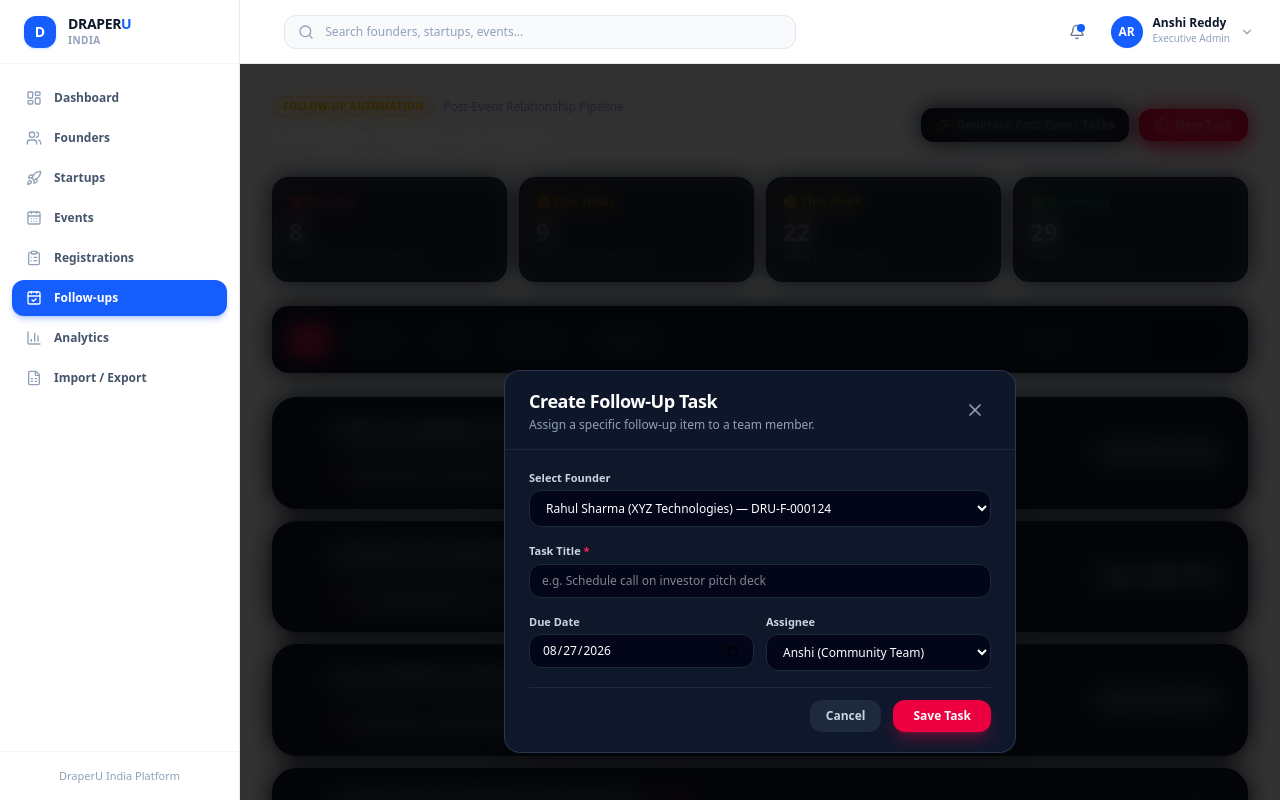
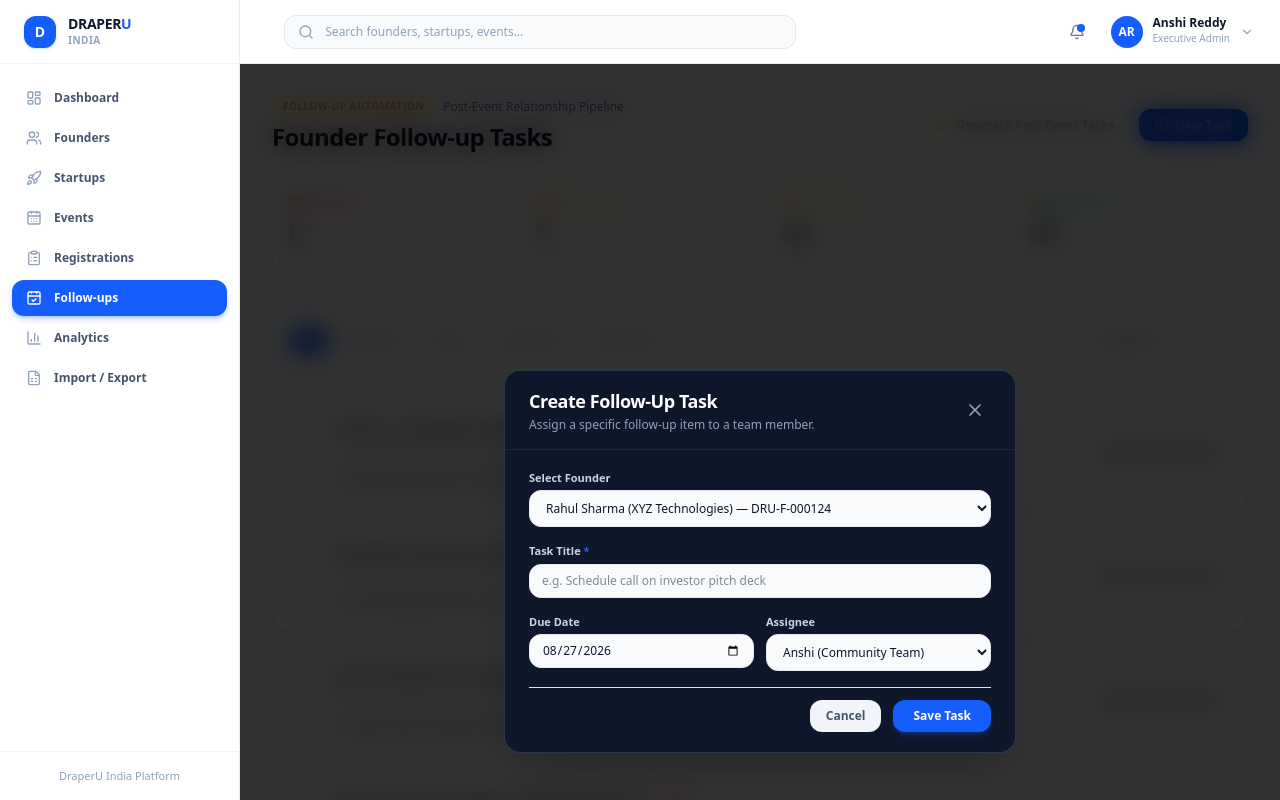
Before and after one commit to namithreddymara/draper_u_founders_dashboard, a Next.js app: page /follow-ups in a window 1280 px wide. Both pictures are taken after a click on the button "New Task". Shown: the top 800 px of the page. Built offline with nearby package versions, Linux system fonts and the light colour scheme.

Commit message:
Refresh dashboard and utility page styling

```diff
--- a/src/app/follow-ups/page.tsx
+++ b/src/app/follow-ups/page.tsx
@@ -115,12 +115,12 @@ export default function FollowUpsPage() {
       <div className="flex flex-col sm:flex-row items-start sm:items-center justify-between gap-4">
         <div>
           <div className="flex items-center gap-2">
-            <span className="px-2.5 py-0.5 text-[10px] font-bold uppercase tracking-wider rounded-full bg-amber-500/10 text-amber-400 border border-amber-500/30">
+            <span className="px-2.5 py-0.5 text-[10px] font-bold uppercase tracking-wider rounded-full bg-amber-50 text-amber-700 border border-amber-200">
               Follow-Up Automation
             </span>
-            <span className="text-xs text-slate-400">Post-Event Relationship Pipeline</span>
+            <span className="text-xs text-slate-500">Post-Event Relationship Pipeline</span>
           </div>
-          <h1 className="text-2xl font-black text-white tracking-tight mt-1">
+          <h1 className="text-2xl font-black text-slate-900 tracking-tight mt-1">
             Founder Follow-up Tasks
           </h1>
         </div>
@@ -128,14 +128,14 @@ export default function FollowUpsPage() {
         <div className="flex items-center gap-2.5">
           <button
             onClick={() => setIsGenerateModalOpen(true)}
-            className="flex items-center gap-1.5 px-3.5 py-2 rounded-xl bg-slate-900 border border-slate-800 hover:border-slate-700 text-slate-200 text-xs font-semibold transition"
+            className="flex items-center gap-1.5 px-3.5 py-2 rounded-xl bg-white border border-slate-200 hover:bg-slate-50 text-slate-700 text-xs font-semibold transition"
           >
             <Sparkles className="w-3.5 h-3.5 text-amber-400" />
             <span>Generate Post-Event Tasks</span>
           </button>
           <button
             onClick={() => setIsNewTaskModalOpen(true)}
-            className="flex items-center gap-1.5 px-4 py-2 rounded-xl bg-rose-600 hover:bg-rose-500 text-white text-xs font-bold shadow-lg shadow-rose-600/30 transition"
+            className="flex items-center gap-1.5 px-4 py-2 rounded-xl bg-blue-600 hover:bg-blue-700 text-white text-xs font-bold shadow-md shadow-blue-600/25 transition"
           >
             <PlusCircle className="w-3.5 h-3.5" />
             <span>New Task</span>
@@ -149,14 +149,14 @@ export default function FollowUpsPage() {
           onClick={() => setActiveTab('overdue')}
           className={`p-4 rounded-2xl border text-left transition ${
             activeTab === 'overdue'
-              ? 'bg-rose-950/40 border-rose-500/60 ring-2 ring-rose-500/20'
-              : 'bg-slate-900/80 border-slate-800 hover:border-slate-700'
+              ? 'bg-blue-50 border-blue-300 ring-2 ring-blue-100'
+              : 'bg-white border-slate-200 hover:border-blue-200'
           }`}
         >
-          <span className="text-xs font-bold text-rose-400 flex items-center gap-1.5">
+          <span className="text-xs font-bold text-red-600 flex items-center gap-1.5">
             🔴 Overdue
           </span>
-          <div className="text-2xl font-black text-white mt-1.5">{overdueCount}</div>
+          <div className="text-2xl font-black text-slate-900 mt-1.5">{overdueCount}</div>
           <p className="text-[10px] text-slate-400 mt-0.5">Needs immediate touchpoint</p>
         </button>
 
@@ -164,14 +164,14 @@ export default function FollowUpsPage() {
           onClick={() => setActiveTab('today')}
           className={`p-4 rounded-2xl border text-left transition ${
             activeTab === 'today'
-              ? 'bg-amber-950/40 border-amber-500/60 ring-2 ring-amber-500/20'
-              : 'bg-slate-900/80 border-slate-800 hover:border-slate-700'
+              ? 'bg-amber-50 border-amber-300 ring-2 ring-amber-100'
+              : 'bg-white border-slate-200 hover:border-amber-200'
           }`}
         >
           <span className="text-xs font-bold text-amber-400 flex items-center gap-1.5">
             🟠 Due Today
           </span>
-          <div className="text-2xl font-black text-white mt-1.5">{todayCount}</div>
+          <div className="text-2xl font-black text-slate-900 mt-1.5">{todayCount}</div>
           <p className="text-[10px] text-slate-400 mt-0.5">Calls & emails scheduled</p>
         </button>
 
@@ -179,14 +179,14 @@ export default function FollowUpsPage() {
           onClick={() => setActiveTab('this_week')}
           className={`p-4 rounded-2xl border text-left transition ${
             activeTab === 'this_week'
-              ? 'bg-yellow-950/40 border-yellow-500/60 ring-2 ring-yellow-500/20'
-              : 'bg-slate-900/80 border-slate-800 hover:border-slate-700'
+              ? 'bg-yellow-50 border-yellow-300 ring-2 ring-yellow-100'
+              : 'bg-white border-slate-200 hover:border-yellow-200'
           }`}
         >
           <span className="text-xs font-bold text-yellow-300 flex items-center gap-1.5">
             🟡 This Week
           </span>
-          <div className="text-2xl font-black text-white mt-1.5">{thisWeekCount}</div>
+          <div className="text-2xl font-black text-slate-900 mt-1.5">{thisWeekCount}</div>
           <p className="text-[10px] text-slate-400 mt-0.5">Active priority actions</p>
         </button>
 
@@ -195,19 +195,19 @@ export default function FollowUpsPage() {
           className={`p-4 rounded-2xl border text-left transition ${
             activeTab === 'upcoming'
               ? 'bg-emerald-950/40 border-emerald-500/60 ring-2 ring-emerald-500/20'
-              : 'bg-slate-900/80 border-slate-800 hover:border-slate-700'
+              : 'bg-white border-slate-200 hover:border-emerald-200'
           }`}
         >
           <span className="text-xs font-bold text-emerald-400 flex items-center gap-1.5">
             🟢 Upcoming
           </span>
-          <div className="text-2xl font-black text-white mt-1.5">{upcomingCount}</div>
+          <div className="text-2xl font-black text-slate-900 mt-1.5">{upcomingCount}</div>
           <p className="text-[10px] text-slate-400 mt-0.5">Future cohort & intros</p>
         </button>
       </div>
 
       {/* Filter Row */}
-      <div className="flex flex-col sm:flex-row items-start sm:items-center justify-between gap-3 p-4 rounded-2xl bg-slate-900 border border-slate-800">
+      <div className="flex flex-col sm:flex-row items-start sm:items-center justify-between gap-3 p-4 rounded-2xl bg-white border border-slate-200 shadow-sm">
         <div className="flex flex-wrap items-center gap-2">
           {(['all', 'overdue', 'today', 'upcoming', 'completed'] as const).map((tab) => (
             <button
@@ -215,8 +215,8 @@ export default function FollowUpsPage() {
               onClick={() => setActiveTab(tab)}
               className={`px-3 py-1.5 rounded-xl text-xs font-semibold capitalize transition ${
                 activeTab === tab
-                  ? 'bg-rose-600 text-white shadow-md shadow-rose-600/30'
-                  : 'text-slate-400 hover:text-slate-200 hover:bg-slate-950'
+                  ? 'bg-blue-600 text-white shadow-md shadow-blue-600/25'
+                  : 'text-slate-500 hover:text-slate-900 hover:bg-slate-100'
               }`}
             >
               {tab.replace('_', ' ')}
@@ -229,7 +229,7 @@ export default function FollowUpsPage() {
           <select
             value={selectedAssignee}
             onChange={(e) => setSelectedAssignee(e.target.value)}
-            className="bg-slate-950 border border-slate-800 rounded-xl px-3 py-1.5 text-xs text-slate-300 focus:outline-none"
+            className="bg-slate-50 border border-slate-200 rounded-xl px-3 py-1.5 text-xs text-slate-700 focus:outline-none"
           >
             <option value="all">Everyone</option>
             <option value="Anshi">Anshi</option>
@@ -244,7 +244,7 @@ export default function FollowUpsPage() {
         {filteredTasks.map((task) => (
           <div
             key={task.id}
-            className="p-5 rounded-3xl bg-slate-900 border border-slate-800 hover:border-slate-700 shadow-xl transition flex flex-col md:flex-row items-start md:items-center justify-between gap-4 group"
+            className="p-5 rounded-2xl bg-white border border-slate-200 hover:border-blue-300 shadow-sm transition flex flex-col md:flex-row items-start md:items-center justify-between gap-4 group"
           >
             <div className="flex items-start gap-4">
               <button
@@ -252,7 +252,7 @@ export default function FollowUpsPage() {
                 className={`w-6 h-6 rounded-full flex items-center justify-center mt-0.5 transition shrink-0 ${
                   task.status === 'completed'
                     ? 'bg-emerald-500 text-black'
-                    : 'border-2 border-slate-700 hover:border-rose-500'
+                    : 'border-2 border-slate-300 hover:border-blue-500'
                 }`}
               >
                 {task.status === 'completed' && <CheckCircle2 className="w-4 h-4" />}
@@ -262,7 +262,7 @@ export default function FollowUpsPage() {
                 <div className="flex flex-wrap items-center gap-2">
                   <h3
                     className={`font-bold text-sm ${
-                      task.status === 'completed' ? 'line-through text-slate-500' : 'text-white'
+                      task.status === 'completed' ? 'line-through text-slate-400' : 'text-slate-900'
                     }`}
                   >
                     {task.title}
@@ -271,7 +271,7 @@ export default function FollowUpsPage() {
                     {task.priority}
                   </Badge>
                   {task.eventTitle && (
-                    <span className="text-[10px] text-slate-400 bg-slate-950 px-2 py-0.5 rounded border border-slate-800">
+                    <span className="text-[10px] text-slate-500 bg-slate-50 px-2 py-0.5 rounded border border-slate-200">
                       via {task.eventTitle}
                     </span>
                   )}
@@ -282,8 +282,8 @@ export default function FollowUpsPage() {
                 </p>
 
                 <div className="flex flex-wrap items-center gap-3 pt-1 text-xs text-slate-400">
-                  <span className="flex items-center gap-1 font-semibold text-slate-300">
-                    <Users className="w-3.5 h-3.5 text-rose-400" />
+                  <span className="flex items-center gap-1 font-semibold text-slate-700">
+                    <Users className="w-3.5 h-3.5 text-blue-600" />
                     {task.founderName} ({task.founderCompany})
                   </span>
                   <span className="flex items-center gap-1">
@@ -298,7 +298,7 @@ export default function FollowUpsPage() {
             <div className="flex items-center gap-2 self-end md:self-center shrink-0">
               <Link
                 href={`/founders/${task.founderId}`}
-                className="px-3 py-1.5 rounded-xl bg-slate-800 hover:bg-slate-700 text-slate-200 text-xs font-semibold transition"
+                className="px-3 py-1.5 rounded-xl bg-slate-100 hover:bg-slate-200 text-slate-700 text-xs font-semibold transition"
               >
                 Open Founder CRM
               </Link>
@@ -326,7 +326,7 @@ export default function FollowUpsPage() {
             <select
               value={selectedEventId}
               onChange={(e) => setSelectedEventId(e.target.value)}
-              className="w-full bg-slate-950 border border-slate-800 rounded-xl px-3 py-2 text-xs text-white focus:border-rose-500 focus:outline-none"
+              className="w-full bg-slate-50 border border-slate-200 rounded-xl px-3 py-2 text-xs text-slate-900 focus:border-blue-500 focus:outline-none"
             >
               {events.map((e) => (
                 <option key={e.id} value={e.id}>
@@ -340,17 +340,17 @@ export default function FollowUpsPage() {
             ⚡ <strong>Automated Logic:</strong> Founders currently fundraising will have high-priority deck reviews scheduled. Bootstrapped/Scaling founders will receive tailored community intro tasks.
           </div>
 
-          <div className="flex justify-end gap-3 pt-3 border-t border-slate-800">
+          <div className="flex justify-end gap-3 pt-3 border-t border-slate-200">
             <button
               type="button"
               onClick={() => setIsGenerateModalOpen(false)}
-              className="px-4 py-2 rounded-xl bg-slate-800 text-slate-300 text-xs font-semibold hover:bg-slate-700 transition"
+              className="px-4 py-2 rounded-xl bg-slate-100 text-slate-600 text-xs font-semibold hover:bg-slate-200 transition"
             >
               Cancel
             </button>
             <button
               onClick={handleGeneratePostEventFollowups}
-              className="px-5 py-2 rounded-xl bg-rose-600 hover:bg-rose-500 text-white text-xs font-bold shadow-lg shadow-rose-600/30 transition flex items-center gap-1.5"
+              className="px-5 py-2 rounded-xl bg-blue-600 hover:bg-blue-700 text-white text-xs font-bold shadow-md shadow-blue-600/25 transition flex items-center gap-1.5"
             >
               <Sparkles className="w-3.5 h-3.5" />
               <span>Generate Follow-Ups Now</span>
@@ -374,7 +374,7 @@ export default function FollowUpsPage() {
             <select
               value={taskForm.founderId}
               onChange={(e) => setTaskForm({ ...taskForm, founderId: e.target.value })}
-              className="w-full bg-slate-950 border border-slate-800 rounded-xl px-3 py-2 text-xs text-white focus:border-rose-500 focus:outline-none"
+              className="w-full bg-slate-50 border border-slate-200 rounded-xl px-3 py-2 text-xs text-slate-900 focus:border-blue-500 focus:outline-none"
             >
               {dataService.getFounders().map((f) => (
                 <option key={f.id} value={f.id}>
@@ -386,7 +386,7 @@ export default function FollowUpsPage() {
 
           <div>
             <label className="block text-[11px] font-semibold text-slate-300 mb-1">
-              Task Title <span className="text-rose-500">*</span>
+              Task Title <span className="text-blue-600">*</span>
             </label>
             <input
               type="text"
@@ -394,7 +394,7 @@ export default function FollowUpsPage() {
               placeholder="e.g. Schedule call on investor pitch deck"
               value={taskForm.title}
               onChange={(e) => setTaskForm({ ...taskForm, title: e.target.value })}
-              className="w-full bg-slate-950 border border-slate-800 rounded-xl px-3 py-2 text-xs text-white focus:border-rose-500 focus:outline-none"
+              className="w-full bg-slate-50 border border-slate-200 rounded-xl px-3 py-2 text-xs text-slate-900 focus:border-blue-500 focus:outline-none"
             />
           </div>
 
@@ -408,7 +408,7 @@ export default function FollowUpsPage() {
                 required
                 value={taskForm.dueDate}
                 onChange={(e) => setTaskForm({ ...taskForm, dueDate: e.target.value })}
-                className="w-full bg-slate-950 border border-slate-800 rounded-xl px-3 py-2 text-xs text-white focus:border-rose-500 focus:outline-none"
+                className="w-full bg-slate-50 border border-slate-200 rounded-xl px-3 py-2 text-xs text-slate-900 focus:border-blue-500 focus:outline-none"
               />
             </div>
 
@@ -419,7 +419,7 @@ export default function FollowUpsPage() {
               <select
                 value={taskForm.assignedTo}
                 onChange={(e) => setTaskForm({ ...taskForm, assignedTo: e.target.value })}
-                className="w-full bg-slate-950 border border-slate-800 rounded-xl px-3 py-2 text-xs text-white focus:border-rose-500 focus:outline-none"
+                className="w-full bg-slate-50 border border-slate-200 rounded-xl px-3 py-2 text-xs text-slate-900 focus:border-blue-500 focus:outline-none"
               >
                 <option value="Anshi">Anshi (Community Team)</option>
                 <option value="Rahul">Rahul (Founder Team)</option>
@@ -428,17 +428,17 @@ export default function FollowUpsPage() {
             </div>
           </div>
 
-          <div className="flex justify-end gap-3 pt-3 border-t border-slate-800">
+          <div className="flex justify-end gap-3 pt-3 border-t border-slate-200">
             <button
               type="button"
               onClick={() => setIsNewTaskModalOpen(false)}
-              className="px-4 py-2 rounded-xl bg-slate-800 text-slate-300 text-xs font-semibold hover:bg-slate-700 transition"
+              className="px-4 py-2 rounded-xl bg-slate-100 text-slate-600 text-xs font-semibold hover:bg-slate-200 transition"
             >
               Cancel
             </button>
             <button
               type="submit"
-              className="px-5 py-2 rounded-xl bg-rose-600 hover:bg-rose-500 text-white text-xs font-bold shadow-lg shadow-rose-600/30 transition"
+              className="px-5 py-2 rounded-xl bg-blue-600 hover:bg-blue-700 text-white text-xs font-bold shadow-md shadow-blue-600/25 transition"
             >
               Save Task
             </button>
```
Also changed, not shown: src/app/analytics/page.tsx (+28 -28 lines), src/app/import/page.tsx (+37 -37 lines), src/app/page.tsx (+41 -22 lines).
